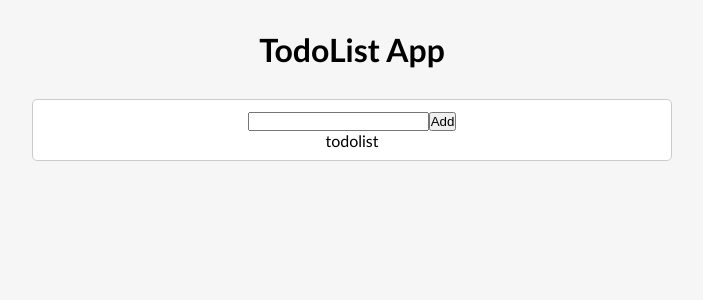
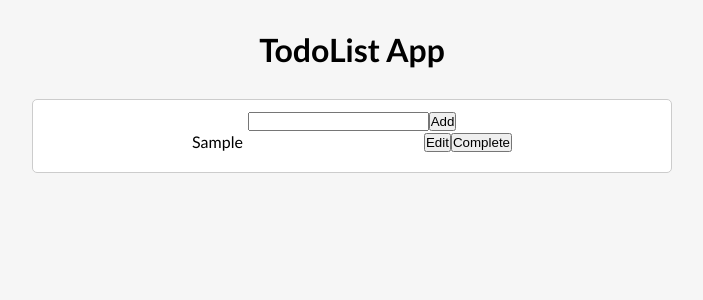
Before and after one commit to ali-khoshqamat/TodoList-App-React, a React (Create React App) app: page / in a window 1280 px wide. Both pictures are taken after typing "Sample" into the empty fields and a click on the button "Add". Shown: the top 300 px of the page, without its empty margins (288-991 px from the left). Built offline with nearby package versions, Linux system fonts and the light colour scheme.

Commit message:
TodoList component development

```diff
--- a/src/App.css
+++ b/src/App.css
@@ -20,3 +20,10 @@
   border-radius: 5px;
   padding: 10px;
 }
+.todo {
+  width: 20rem;
+  display: flex;
+  justify-content: space-between;
+  align-items: center;
+  margin-bottom: 10px;
+}
--- /dev/null
+++ b/src/components/Todo.js
@@ -0,0 +1,13 @@
+const Todo = ({ todo }) => {
+  return (
+    <div className="todo">
+      <div>{todo.text}</div>
+      <div>
+        <button>Edit</button>
+        <button>Complete</button>
+      </div>
+    </div>
+  );
+};
+
+export default Todo;
--- a/src/components/TodoApp.js
+++ b/src/components/TodoApp.js
@@ -18,7 +18,7 @@ const TodoApp = () => {
   return (
     <div className="container">
       <TodoForm addTodoHandler={addTodoHandler} />
-      <TodoList />
+      <TodoList todos={todos}/>
     </div>
   );
 };
--- a/src/components/TodoList.js
+++ b/src/components/TodoList.js
@@ -1,5 +1,11 @@
-const TodoList = () => {
-    return <div>todolist</div>;
-  };
+import Todo from "./Todo";
 
-  export default TodoList;
+const TodoList = ({ todos }) => {
+  return todos.length === 0 ? (
+    <p>add some todos</p>
+  ) : (
+    todos.map((todo) => <Todo todo={todo} key={todo.id}/>)
+  );
+};
+
+export default TodoList;
```
